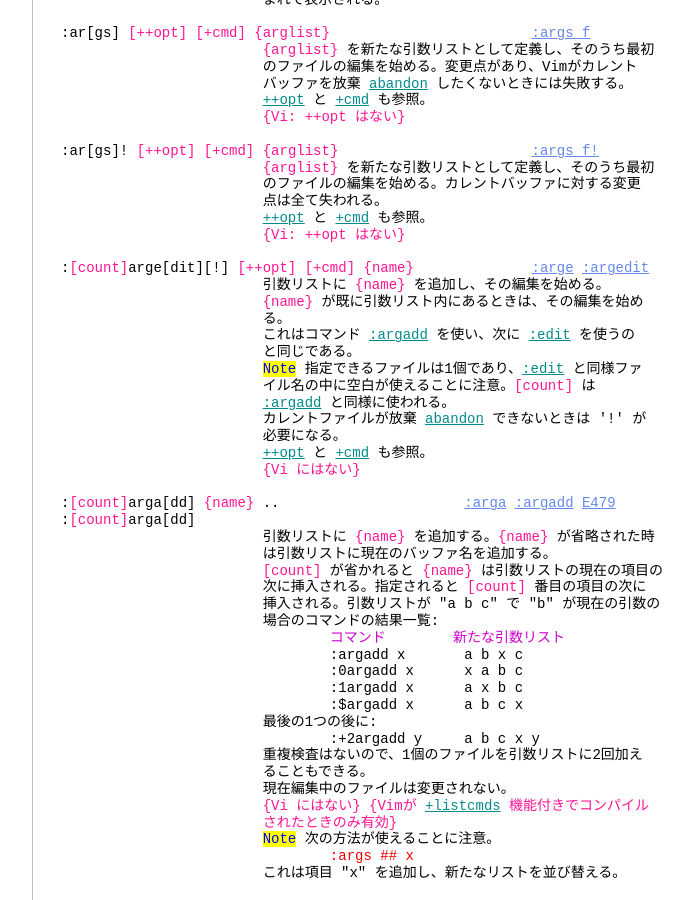
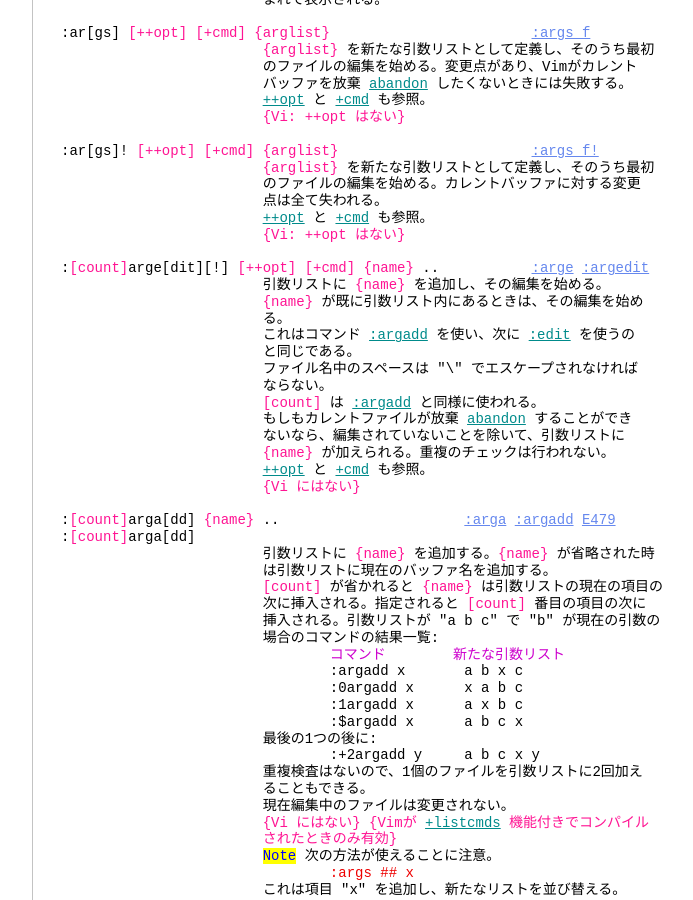
Before and after one commit to vim-jp/vimdoc-ja, a Jekyll site: the page built from editing.html, in a window 1280 px wide and 900 px high, scrolled down 10185 px. Shown: the whole window, without its empty margins (340-1033 px from the left). Built offline with Jekyll 4.4.1, drawn with Linux system fonts in a browser that asks for light colours; nearby versions of some CDN libraries; comment, search, counter and statistics services are not loaded; some of the changed text lies outside the part shown.

Commit message:
Generated by Travis JOB 711.1
https://travis-ci.org/vim-jp/vimdoc-ja-working/builds/276492558

```diff
--- a/editing.html
+++ b/editing.html
@@ -3,7 +3,7 @@
 helpname: 'editing'
 ---
 <div id='vimCodeElement'>
-<a class="Constant" href="editing.html" name="editing.txt">editing.txt</a>&nbsp;&nbsp; For&nbsp;<span class="Identifier">Vim バージョン 8.0.</span>&nbsp;&nbsp;Last change: 2016 Nov 24<br>
+<a class="Constant" href="editing.html" name="editing.txt">editing.txt</a>&nbsp;&nbsp; For&nbsp;<span class="Identifier">Vim バージョン 8.0.</span>&nbsp;&nbsp;Last change: 2017 Aug 21<br>
 <br>
 <br>
 &nbsp;&nbsp;&nbsp;&nbsp;&nbsp;&nbsp;&nbsp;&nbsp;&nbsp;&nbsp;&nbsp;&nbsp;&nbsp;&nbsp;&nbsp;&nbsp;<span class="Identifier">VIMリファレンスマニュアル&nbsp;&nbsp;&nbsp;&nbsp;by Bram Moolenaar</span><br>
@@ -612,17 +612,18 @@
 &nbsp;&nbsp;&nbsp;&nbsp;&nbsp;&nbsp;&nbsp;&nbsp;&nbsp;&nbsp;&nbsp;&nbsp;&nbsp;&nbsp;&nbsp;&nbsp;&nbsp;&nbsp;&nbsp;&nbsp;&nbsp;&nbsp;&nbsp;&nbsp;<a class="Identifier" href="editing.html#++opt">++opt</a>&nbsp;と&nbsp;<a class="Identifier" href="editing.html#+cmd">+cmd</a>&nbsp;も参照。<br>
 &nbsp;&nbsp;&nbsp;&nbsp;&nbsp;&nbsp;&nbsp;&nbsp;&nbsp;&nbsp;&nbsp;&nbsp;&nbsp;&nbsp;&nbsp;&nbsp;&nbsp;&nbsp;&nbsp;&nbsp;&nbsp;&nbsp;&nbsp;&nbsp;<span class="Special">{Vi: ++opt はない}</span><br>
 <br>
-:<span class="Special">[count]</span>arge[dit][!]&nbsp;<span class="Special">[++opt]</span>&nbsp;<span class="Special">[+cmd]</span>&nbsp;<span class="Special">{name}</span>&nbsp;&nbsp;&nbsp;&nbsp;&nbsp;&nbsp;&nbsp;&nbsp;&nbsp;&nbsp;&nbsp;&nbsp;&nbsp;&nbsp;<a class="Constant" href="editing.html#:arge" name=":arge">:arge</a>&nbsp;<a class="Constant" href="editing.html#:argedit" name=":argedit">:argedit</a><br>
+:<span class="Special">[count]</span>arge[dit][!]&nbsp;<span class="Special">[++opt]</span>&nbsp;<span class="Special">[+cmd]</span>&nbsp;<span class="Special">{name}</span>&nbsp;..&nbsp;&nbsp;&nbsp;&nbsp;&nbsp;&nbsp;&nbsp;&nbsp;&nbsp;&nbsp;&nbsp;<a class="Constant" href="editing.html#:arge" name=":arge">:arge</a>&nbsp;<a class="Constant" href="editing.html#:argedit" name=":argedit">:argedit</a><br>
 &nbsp;&nbsp;&nbsp;&nbsp;&nbsp;&nbsp;&nbsp;&nbsp;&nbsp;&nbsp;&nbsp;&nbsp;&nbsp;&nbsp;&nbsp;&nbsp;&nbsp;&nbsp;&nbsp;&nbsp;&nbsp;&nbsp;&nbsp;&nbsp;引数リストに&nbsp;<span class="Special">{name}</span>&nbsp;を追加し、その編集を始める。<br>
 &nbsp;&nbsp;&nbsp;&nbsp;&nbsp;&nbsp;&nbsp;&nbsp;&nbsp;&nbsp;&nbsp;&nbsp;&nbsp;&nbsp;&nbsp;&nbsp;&nbsp;&nbsp;&nbsp;&nbsp;&nbsp;&nbsp;&nbsp;&nbsp;<span class="Special">{name}</span>&nbsp;が既に引数リスト内にあるときは、その編集を始め<br>
 &nbsp;&nbsp;&nbsp;&nbsp;&nbsp;&nbsp;&nbsp;&nbsp;&nbsp;&nbsp;&nbsp;&nbsp;&nbsp;&nbsp;&nbsp;&nbsp;&nbsp;&nbsp;&nbsp;&nbsp;&nbsp;&nbsp;&nbsp;&nbsp;る。<br>
 &nbsp;&nbsp;&nbsp;&nbsp;&nbsp;&nbsp;&nbsp;&nbsp;&nbsp;&nbsp;&nbsp;&nbsp;&nbsp;&nbsp;&nbsp;&nbsp;&nbsp;&nbsp;&nbsp;&nbsp;&nbsp;&nbsp;&nbsp;&nbsp;これはコマンド&nbsp;<a class="Identifier" href="editing.html#:argadd">:argadd</a>&nbsp;を使い、次に&nbsp;<a class="Identifier" href="editing.html#:edit">:edit</a>&nbsp;を使うの<br>
 &nbsp;&nbsp;&nbsp;&nbsp;&nbsp;&nbsp;&nbsp;&nbsp;&nbsp;&nbsp;&nbsp;&nbsp;&nbsp;&nbsp;&nbsp;&nbsp;&nbsp;&nbsp;&nbsp;&nbsp;&nbsp;&nbsp;&nbsp;&nbsp;と同じである。<br>
-&nbsp;&nbsp;&nbsp;&nbsp;&nbsp;&nbsp;&nbsp;&nbsp;&nbsp;&nbsp;&nbsp;&nbsp;&nbsp;&nbsp;&nbsp;&nbsp;&nbsp;&nbsp;&nbsp;&nbsp;&nbsp;&nbsp;&nbsp;&nbsp;<span class="Todo">Note</span>&nbsp;指定できるファイルは1個であり、<a class="Identifier" href="editing.html#:edit">:edit</a>&nbsp;と同様ファ<br>
-&nbsp;&nbsp;&nbsp;&nbsp;&nbsp;&nbsp;&nbsp;&nbsp;&nbsp;&nbsp;&nbsp;&nbsp;&nbsp;&nbsp;&nbsp;&nbsp;&nbsp;&nbsp;&nbsp;&nbsp;&nbsp;&nbsp;&nbsp;&nbsp;イル名の中に空白が使えることに注意。<span class="Special">[count]</span>&nbsp;は<br>
-&nbsp;&nbsp;&nbsp;&nbsp;&nbsp;&nbsp;&nbsp;&nbsp;&nbsp;&nbsp;&nbsp;&nbsp;&nbsp;&nbsp;&nbsp;&nbsp;&nbsp;&nbsp;&nbsp;&nbsp;&nbsp;&nbsp;&nbsp;&nbsp;<a class="Identifier" href="editing.html#:argadd">:argadd</a>&nbsp;と同様に使われる。<br>
-&nbsp;&nbsp;&nbsp;&nbsp;&nbsp;&nbsp;&nbsp;&nbsp;&nbsp;&nbsp;&nbsp;&nbsp;&nbsp;&nbsp;&nbsp;&nbsp;&nbsp;&nbsp;&nbsp;&nbsp;&nbsp;&nbsp;&nbsp;&nbsp;カレントファイルが放棄&nbsp;<a class="Identifier" href="editing.html#abandon">abandon</a>&nbsp;できないときは '!' が<br>
-&nbsp;&nbsp;&nbsp;&nbsp;&nbsp;&nbsp;&nbsp;&nbsp;&nbsp;&nbsp;&nbsp;&nbsp;&nbsp;&nbsp;&nbsp;&nbsp;&nbsp;&nbsp;&nbsp;&nbsp;&nbsp;&nbsp;&nbsp;&nbsp;必要になる。<br>
+&nbsp;&nbsp;&nbsp;&nbsp;&nbsp;&nbsp;&nbsp;&nbsp;&nbsp;&nbsp;&nbsp;&nbsp;&nbsp;&nbsp;&nbsp;&nbsp;&nbsp;&nbsp;&nbsp;&nbsp;&nbsp;&nbsp;&nbsp;&nbsp;ファイル名中のスペースは &quot;\&quot; でエスケープされなければ<br>
+&nbsp;&nbsp;&nbsp;&nbsp;&nbsp;&nbsp;&nbsp;&nbsp;&nbsp;&nbsp;&nbsp;&nbsp;&nbsp;&nbsp;&nbsp;&nbsp;&nbsp;&nbsp;&nbsp;&nbsp;&nbsp;&nbsp;&nbsp;&nbsp;ならない。<br>
+&nbsp;&nbsp;&nbsp;&nbsp;&nbsp;&nbsp;&nbsp;&nbsp;&nbsp;&nbsp;&nbsp;&nbsp;&nbsp;&nbsp;&nbsp;&nbsp;&nbsp;&nbsp;&nbsp;&nbsp;&nbsp;&nbsp;&nbsp;&nbsp;<span class="Special">[count]</span>&nbsp;は&nbsp;<a class="Identifier" href="editing.html#:argadd">:argadd</a>&nbsp;と同様に使われる。<br>
+&nbsp;&nbsp;&nbsp;&nbsp;&nbsp;&nbsp;&nbsp;&nbsp;&nbsp;&nbsp;&nbsp;&nbsp;&nbsp;&nbsp;&nbsp;&nbsp;&nbsp;&nbsp;&nbsp;&nbsp;&nbsp;&nbsp;&nbsp;&nbsp;もしもカレントファイルが放棄&nbsp;<a class="Identifier" href="editing.html#abandon">abandon</a>&nbsp;することができ<br>
+&nbsp;&nbsp;&nbsp;&nbsp;&nbsp;&nbsp;&nbsp;&nbsp;&nbsp;&nbsp;&nbsp;&nbsp;&nbsp;&nbsp;&nbsp;&nbsp;&nbsp;&nbsp;&nbsp;&nbsp;&nbsp;&nbsp;&nbsp;&nbsp;ないなら、編集されていないことを除いて、引数リストに<br>
+&nbsp;&nbsp;&nbsp;&nbsp;&nbsp;&nbsp;&nbsp;&nbsp;&nbsp;&nbsp;&nbsp;&nbsp;&nbsp;&nbsp;&nbsp;&nbsp;&nbsp;&nbsp;&nbsp;&nbsp;&nbsp;&nbsp;&nbsp;&nbsp;<span class="Special">{name}</span>&nbsp;が加えられる。重複のチェックは行われない。<br>
 &nbsp;&nbsp;&nbsp;&nbsp;&nbsp;&nbsp;&nbsp;&nbsp;&nbsp;&nbsp;&nbsp;&nbsp;&nbsp;&nbsp;&nbsp;&nbsp;&nbsp;&nbsp;&nbsp;&nbsp;&nbsp;&nbsp;&nbsp;&nbsp;<a class="Identifier" href="editing.html#++opt">++opt</a>&nbsp;と&nbsp;<a class="Identifier" href="editing.html#+cmd">+cmd</a>&nbsp;も参照。<br>
 &nbsp;&nbsp;&nbsp;&nbsp;&nbsp;&nbsp;&nbsp;&nbsp;&nbsp;&nbsp;&nbsp;&nbsp;&nbsp;&nbsp;&nbsp;&nbsp;&nbsp;&nbsp;&nbsp;&nbsp;&nbsp;&nbsp;&nbsp;&nbsp;<span class="Special">{Vi にはない}</span><br>
 <br>
@@ -1105,6 +1106,7 @@
 &nbsp;&nbsp;&nbsp;&nbsp;&nbsp;&nbsp;&nbsp;&nbsp;&nbsp;&nbsp;&nbsp;&nbsp;&nbsp;&nbsp;&nbsp;&nbsp;&nbsp;&nbsp;&nbsp;&nbsp;&nbsp;&nbsp;&nbsp;&nbsp;後のウィンドウを閉じるとカレントタブページが閉じられる。<br>
 &nbsp;&nbsp;&nbsp;&nbsp;&nbsp;&nbsp;&nbsp;&nbsp;&nbsp;&nbsp;&nbsp;&nbsp;&nbsp;&nbsp;&nbsp;&nbsp;&nbsp;&nbsp;&nbsp;&nbsp;&nbsp;&nbsp;&nbsp;&nbsp;<a class="Identifier" href="tabpage.html#tab-page">tab-page</a><br>
 &nbsp;&nbsp;&nbsp;&nbsp;&nbsp;&nbsp;&nbsp;&nbsp;&nbsp;&nbsp;&nbsp;&nbsp;&nbsp;&nbsp;&nbsp;&nbsp;&nbsp;&nbsp;&nbsp;&nbsp;&nbsp;&nbsp;&nbsp;&nbsp;<a class="Identifier" href="autocmd.html#QuitPre">QuitPre</a>&nbsp;オートコマンドイベントが発行される。<br>
+&nbsp;&nbsp;&nbsp;&nbsp;&nbsp;&nbsp;&nbsp;&nbsp;&nbsp;&nbsp;&nbsp;&nbsp;&nbsp;&nbsp;&nbsp;&nbsp;&nbsp;&nbsp;&nbsp;&nbsp;&nbsp;&nbsp;&nbsp;&nbsp;他のウィンドウを終了するには&nbsp;<a class="Identifier" href="windows.html#CTRL-W_q">CTRL-W_q</a>&nbsp;を参照。<br>
 <br>
 :conf[irm] q[uit]&nbsp;&nbsp;&nbsp;&nbsp;&nbsp;&nbsp; 終了だが、変更点があるときや、引数リスト内で末尾にない<br>
 &nbsp;&nbsp;&nbsp;&nbsp;&nbsp;&nbsp;&nbsp;&nbsp;&nbsp;&nbsp;&nbsp;&nbsp;&nbsp;&nbsp;&nbsp;&nbsp;&nbsp;&nbsp;&nbsp;&nbsp;&nbsp;&nbsp;&nbsp;&nbsp;ファイルを編集しているときにはプロンプトを表示する。<br>
@@ -1318,9 +1320,11 @@
 :chd[ir][!]&nbsp;<span class="Special">[path]</span>&nbsp;&nbsp;&nbsp;&nbsp;&nbsp;&nbsp;コマンド&nbsp;<a class="Identifier" href="editing.html#:cd">:cd</a>&nbsp;と同じ。<br>
 <br>
 &nbsp;&nbsp;&nbsp;&nbsp;&nbsp;&nbsp;&nbsp;&nbsp;&nbsp;&nbsp;&nbsp;&nbsp;&nbsp;&nbsp;&nbsp;&nbsp;&nbsp;&nbsp;&nbsp;&nbsp;&nbsp;&nbsp;&nbsp;&nbsp;&nbsp;&nbsp;&nbsp;&nbsp;&nbsp;&nbsp;&nbsp;&nbsp;&nbsp;&nbsp;&nbsp;&nbsp;&nbsp;&nbsp;&nbsp;&nbsp;&nbsp;&nbsp;&nbsp;&nbsp;&nbsp;&nbsp;&nbsp;&nbsp;&nbsp;&nbsp;&nbsp;&nbsp;&nbsp;&nbsp;&nbsp;&nbsp;<a class="Constant" href="editing.html#:lc" name=":lc">:lc</a>&nbsp;<a class="Constant" href="editing.html#:lcd" name=":lcd">:lcd</a><br>
-:lc[d][!]&nbsp;<span class="Special">{path}</span>&nbsp;&nbsp;&nbsp;&nbsp;&nbsp;&nbsp;&nbsp;&nbsp;コマンド&nbsp;<a class="Identifier" href="editing.html#:cd">:cd</a>&nbsp;と似ているが、カレントウィンドウのカレ<br>
-&nbsp;&nbsp;&nbsp;&nbsp;&nbsp;&nbsp;&nbsp;&nbsp;&nbsp;&nbsp;&nbsp;&nbsp;&nbsp;&nbsp;&nbsp;&nbsp;&nbsp;&nbsp;&nbsp;&nbsp;&nbsp;&nbsp;&nbsp;&nbsp;ントディレクトリのみを変更する。別のウィンドウのカレン<br>
-&nbsp;&nbsp;&nbsp;&nbsp;&nbsp;&nbsp;&nbsp;&nbsp;&nbsp;&nbsp;&nbsp;&nbsp;&nbsp;&nbsp;&nbsp;&nbsp;&nbsp;&nbsp;&nbsp;&nbsp;&nbsp;&nbsp;&nbsp;&nbsp;トディレクトリに変化はない。&nbsp;<span class="Special">{Vi にはない}</span><br>
+:lc[d][!]&nbsp;<span class="Special">{path}</span>&nbsp;&nbsp;&nbsp;&nbsp;&nbsp;&nbsp;&nbsp;&nbsp;コマンド&nbsp;<a class="Identifier" href="editing.html#:cd">:cd</a>&nbsp;と似ているが、カーソルがカレントウィン<br>
+&nbsp;&nbsp;&nbsp;&nbsp;&nbsp;&nbsp;&nbsp;&nbsp;&nbsp;&nbsp;&nbsp;&nbsp;&nbsp;&nbsp;&nbsp;&nbsp;&nbsp;&nbsp;&nbsp;&nbsp;&nbsp;&nbsp;&nbsp;&nbsp;ドウにある時にカレントディレクトリのみを変更する。別の<br>
+&nbsp;&nbsp;&nbsp;&nbsp;&nbsp;&nbsp;&nbsp;&nbsp;&nbsp;&nbsp;&nbsp;&nbsp;&nbsp;&nbsp;&nbsp;&nbsp;&nbsp;&nbsp;&nbsp;&nbsp;&nbsp;&nbsp;&nbsp;&nbsp;ウィンドウのカレントディレクトリは変更されず、別のウィ<br>
+&nbsp;&nbsp;&nbsp;&nbsp;&nbsp;&nbsp;&nbsp;&nbsp;&nbsp;&nbsp;&nbsp;&nbsp;&nbsp;&nbsp;&nbsp;&nbsp;&nbsp;&nbsp;&nbsp;&nbsp;&nbsp;&nbsp;&nbsp;&nbsp;ンドウへの移動すると&nbsp;<span class="Special">{path}</span>&nbsp;の使用を止める。<br>
+&nbsp;&nbsp;&nbsp;&nbsp;&nbsp;&nbsp;&nbsp;&nbsp;&nbsp;&nbsp;&nbsp;&nbsp;&nbsp;&nbsp;&nbsp;&nbsp;&nbsp;&nbsp;&nbsp;&nbsp;&nbsp;&nbsp;&nbsp;&nbsp;<span class="Special">{Vi にはない}</span><br>
 <br>
 &nbsp;&nbsp;&nbsp;&nbsp;&nbsp;&nbsp;&nbsp;&nbsp;&nbsp;&nbsp;&nbsp;&nbsp;&nbsp;&nbsp;&nbsp;&nbsp;&nbsp;&nbsp;&nbsp;&nbsp;&nbsp;&nbsp;&nbsp;&nbsp;&nbsp;&nbsp;&nbsp;&nbsp;&nbsp;&nbsp;&nbsp;&nbsp;&nbsp;&nbsp;&nbsp;&nbsp;&nbsp;&nbsp;&nbsp;&nbsp;&nbsp;&nbsp;&nbsp;&nbsp;&nbsp;&nbsp;&nbsp;&nbsp;&nbsp;&nbsp;&nbsp;&nbsp;&nbsp;&nbsp;&nbsp;&nbsp;<a class="Constant" href="editing.html#:lch" name=":lch">:lch</a>&nbsp;<a class="Constant" href="editing.html#:lchdir" name=":lchdir">:lchdir</a><br>
 :lch[dir][!]&nbsp;&nbsp;&nbsp;&nbsp;&nbsp;&nbsp;&nbsp;&nbsp;&nbsp;&nbsp;&nbsp;&nbsp;<a class="Identifier" href="editing.html#:lcd">:lcd</a>&nbsp;と同じ。&nbsp;<span class="Special">{Vi にはない}</span><br>
@@ -1543,6 +1547,13 @@
 ン&nbsp;<a class="Type" href="options.html#'autoread'">'autoread'</a>&nbsp;をオンにすること。しかしこれはファイルを書き込んだ時点では機能し<br>
 ない。ファイルがVim内部で変更されていないときだけだ。<br>
 <br>
+もしも質問されたくなかったり、ファイルを自動的に再読み込みをしたいのなら、次の<br>
+設定を使うことができる:<br>
+<div class="helpExample">&nbsp;&nbsp;&nbsp;&nbsp;&nbsp;&nbsp;&nbsp;&nbsp;set buftype=nofile</div>
+<br>
+もしくは、シェルから gvim を起動する時に<br>
+<div class="helpExample">&nbsp;&nbsp;&nbsp;&nbsp;&nbsp;&nbsp;&nbsp;&nbsp;gvim file.log -c &quot;set buftype=nofile&quot;</div>
+<br>
 <span class="Todo">Note</span>&nbsp;イベント&nbsp;<a class="Identifier" href="autocmd.html#FileChangedShell">FileChangedShell</a>&nbsp;に自動コマンドが定義されていると、警告メッセー<br>
 ジやプロンプトは表示されない。その自動コマンドが対処するものとされている。<br>
 <br>
@@ -1705,7 +1716,7 @@
 &nbsp;&nbsp;&nbsp;&nbsp;&nbsp;&nbsp;&nbsp;&nbsp;<span class="PreProc">/u/user_x/**</span><br>
 &nbsp;&nbsp; となり、同じディレクトリだが順番が違う。<br>
 <br>
-&nbsp;&nbsp;&nbsp;<span class="Todo">Note</span>: 現在 &quot;:find&quot;、&quot;:sfind&quot;、&quot;:tabfind&quot; コマンドは、<a class="Type" href="options.html#'path'">'path'</a>&nbsp;アイテムに url<br>
+&nbsp;&nbsp;&nbsp;<span class="Todo">Note</span>: 現在 &quot;:find&quot;、&quot;:sfind&quot;、&quot;:tabfind&quot; コマンドは、<a class="Type" href="options.html#'path'">'path'</a>&nbsp;アイテムに URL<br>
 &nbsp;&nbsp; や深さ制限付きのダブルスター (/usr/**2) や 上方検索 (;) などが含まれている<br>
 &nbsp;&nbsp; と機能しない。<br>
 <br>
```
Also changed, not shown: vimindex.html (+22 -15 lines).
